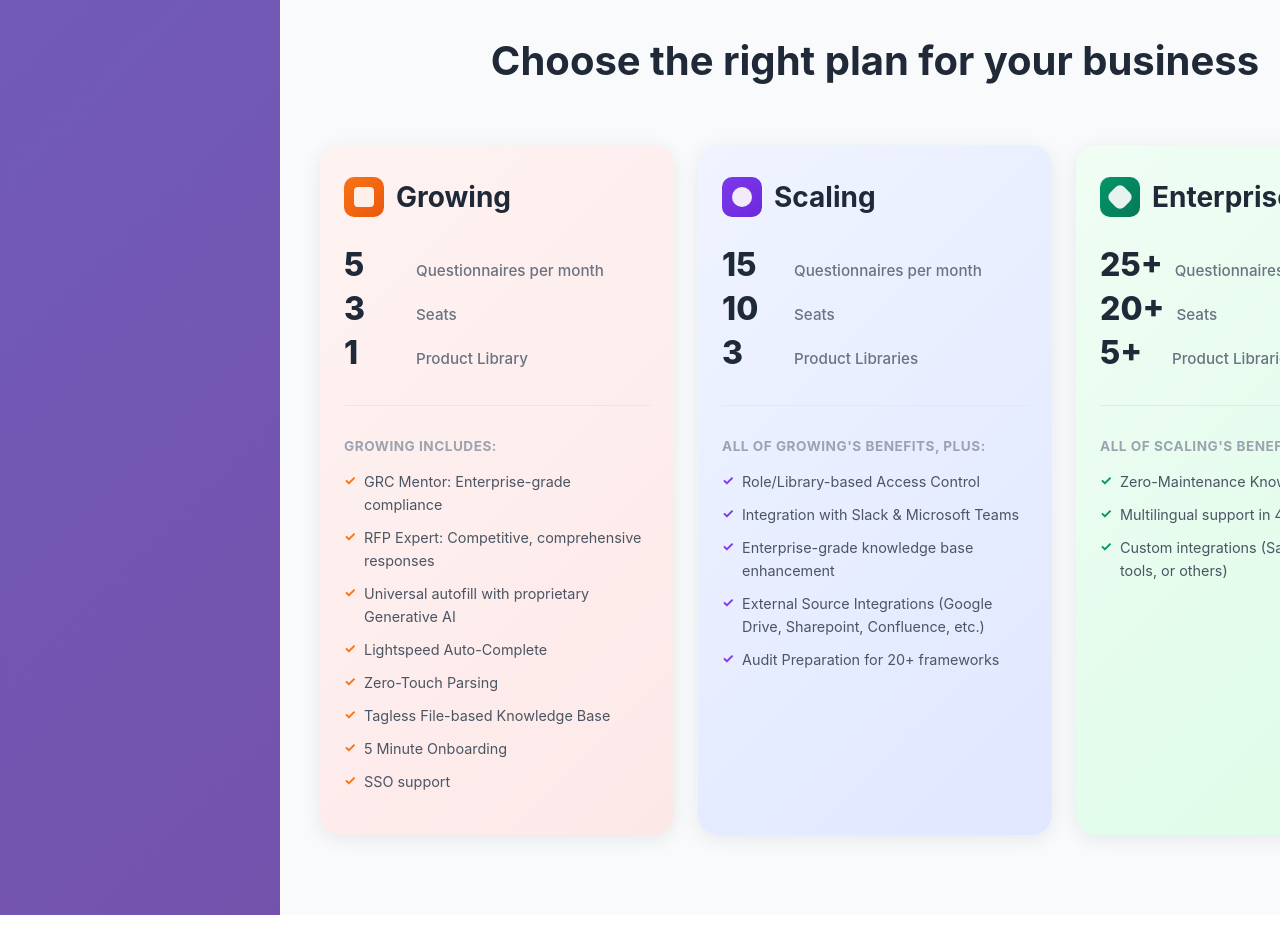
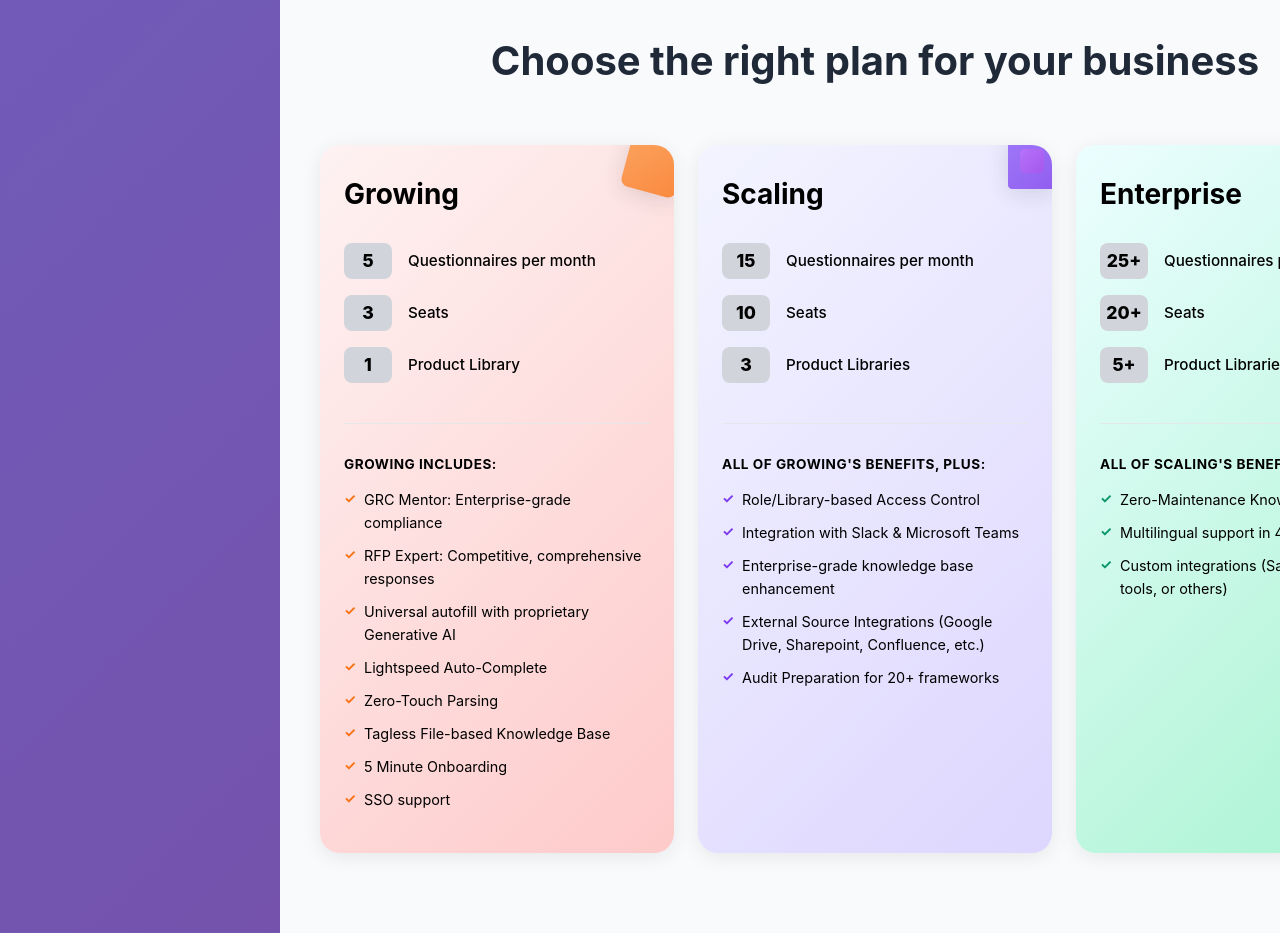
Before and after one commit to Kobaiko/vendict-product-overview, a React (Vite) app: page / in a window 1280 px wide. Shown: the part 4860-5793 px from the top of the page. Built offline with nearby package versions, Linux system fonts and the light colour scheme.

Commit message:
Update pricing section with final design changes and custom icons

```diff
--- a/src/App.css
+++ b/src/App.css
@@ -469,15 +469,27 @@ body {
 }
 
 .pricing-card.growing {
-  background: linear-gradient(135deg, #fef3f2 0%, #fde8e8 100%);
+  background: linear-gradient(135deg, #fef2f2 0%, #fecaca 100%);
 }
 
 .pricing-card.scaling {
-  background: linear-gradient(135deg, #f0f4ff 0%, #e0e7ff 100%);
+  background: linear-gradient(135deg, #f3f4ff 0%, #ddd6fe 100%);
 }
 
 .pricing-card.enterprise {
-  background: linear-gradient(135deg, #f0fdf4 0%, #dcfce7 100%);
+  background: linear-gradient(135deg, #ecfeff 0%, #a7f3d0 100%);
+}
+
+.card-icon-overlay {
+  position: absolute;
+  top: -20px;
+  right: -20px;
+  z-index: 2;
+  opacity: 0.8;
+}
+
+.floating-icon {
+  filter: drop-shadow(0 4px 12px rgba(0, 0, 0, 0.15));
 }
 
 .card-header {
@@ -485,28 +497,31 @@ body {
   align-items: center;
   gap: 12px;
   margin-bottom: 32px;
+  position: relative;
+  z-index: 1;
 }
 
 .modern-icon {
-  width: 40px;
-  height: 40px;
-  border-radius: 10px;
+  width: 48px;
+  height: 48px;
+  border-radius: 12px;
   position: relative;
   display: flex;
   align-items: center;
   justify-content: center;
+  box-shadow: 0 2px 8px rgba(0, 0, 0, 0.1);
 }
 
 .growing-icon {
-  background: linear-gradient(135deg, #f97316 0%, #ea580c 100%);
+  background: linear-gradient(135deg, #fb7185 0%, #f43f5e 100%);
 }
 
 .scaling-icon {
-  background: linear-gradient(135deg, #7c3aed 0%, #6d28d9 100%);
+  background: linear-gradient(135deg, #8b5cf6 0%, #7c3aed 100%);
 }
 
 .enterprise-icon {
-  background: linear-gradient(135deg, #059669 0%, #047857 100%);
+  background: linear-gradient(135deg, #06b6d4 0%, #0891b2 100%);
 }
 
 .icon-shape {
@@ -529,7 +544,7 @@ body {
 .card-header h3 {
   font-size: 1.75rem;
   font-weight: 700;
-  color: #1f2937;
+  color: #000000;
 }
 
 .pricing-metrics {
@@ -538,31 +553,53 @@ body {
   padding-bottom: 24px;
 }
 
-.metric-row {
+.metric-item {
   display: flex;
-  align-items: baseline;
-  gap: 12px;
-  margin-bottom: 12px;
+  align-items: center;
+  gap: 16px;
+  margin-bottom: 16px;
+}
+
+.metric-icon {
+  width: 48px;
+  height: 36px;
+  border-radius: 8px;
+  display: flex;
+  align-items: center;
+  justify-content: center;
+  flex-shrink: 0;
+  background: #d1d5db;
+}
+
+.growing-metric {
+  background: #d1d5db;
+}
+
+.scaling-metric {
+  background: #d1d5db;
+}
+
+.enterprise-metric {
+  background: #d1d5db;
 }
 
 .metric-number {
-  font-size: 2rem;
+  font-size: 1.1rem;
   font-weight: 800;
-  color: #1f2937;
-  min-width: 60px;
+  color: #000000;
   line-height: 1;
 }
 
 .metric-label {
   font-size: 0.95rem;
-  color: #6b7280;
+  color: #000000;
   font-weight: 500;
 }
 
 .features-section h4 {
   font-size: 0.85rem;
   font-weight: 700;
-  color: #9ca3af;
+  color: #000000;
   margin-bottom: 16px;
   letter-spacing: 0.5px;
   text-transform: uppercase;
@@ -576,7 +613,7 @@ body {
 .features-section li {
   font-size: 0.9rem;
   line-height: 1.6;
-  color: #4b5563;
+  color: #000000;
   margin-bottom: 10px;
   padding-left: 20px;
   position: relative;
--- a/src/App.jsx
+++ b/src/App.jsx
@@ -413,24 +413,38 @@ function App() {
 
           <div className="pricing-cards-container">
             <div className="pricing-card growing">
+              <div className="card-icon-overlay">
+                <svg width="80" height="80" viewBox="0 0 80 80" fill="none" className="floating-icon">
+                  <path d="M12 20C12 15.5817 15.5817 12 20 12H60C64.4183 12 68 15.5817 68 20V60C68 64.4183 64.4183 68 60 68H20C15.5817 68 12 64.4183 12 60V20Z" fill="url(#growing-gradient)" transform="rotate(15 40 40)"/>
+                  <defs>
+                    <linearGradient id="growing-gradient" x1="12" y1="12" x2="68" y2="68" gradientUnits="userSpaceOnUse">
+                      <stop stopColor="#fb923c"/>
+                      <stop offset="1" stopColor="#f97316"/>
+                    </linearGradient>
+                  </defs>
+                </svg>
+              </div>
               <div className="card-header">
-                <div className="modern-icon growing-icon">
-                  <div className="icon-shape"></div>
-                </div>
                 <h3>Growing</h3>
               </div>
 
               <div className="pricing-metrics">
-                <div className="metric-row">
+                <div className="metric-item">
+                  <div className="metric-icon growing-metric">
                     <span className="metric-number">5</span>
+                  </div>
                   <span className="metric-label">Questionnaires per month</span>
                 </div>
-                <div className="metric-row">
+                <div className="metric-item">
+                  <div className="metric-icon growing-metric">
                     <span className="metric-number">3</span>
+                  </div>
                   <span className="metric-label">Seats</span>
                 </div>
-                <div className="metric-row">
+                <div className="metric-item">
+                  <div className="metric-icon growing-metric">
                     <span className="metric-number">1</span>
+                  </div>
                   <span className="metric-label">Product Library</span>
                 </div>
               </div>
@@ -451,24 +465,43 @@ function App() {
             </div>
 
             <div className="pricing-card scaling">
+              <div className="card-icon-overlay">
+                <svg width="80" height="80" viewBox="0 0 80 80" fill="none" className="floating-icon">
+                  <path d="M20 12C17.7909 12 16 13.7909 16 16V60C16 62.2091 17.7909 64 20 64H60C62.2091 64 64 62.2091 64 60V16C64 13.7909 62.2091 12 60 12H20Z" fill="url(#scaling-gradient)"/>
+                  <path d="M32 24C29.7909 24 28 25.7909 28 28V44C28 46.2091 29.7909 48 32 48H48C50.2091 48 52 46.2091 52 44V28C52 25.7909 50.2091 24 48 24H32Z" fill="url(#scaling-gradient-inner)"/>
+                  <defs>
+                    <linearGradient id="scaling-gradient" x1="16" y1="12" x2="64" y2="64" gradientUnits="userSpaceOnUse">
+                      <stop stopColor="#8b5cf6"/>
+                      <stop offset="1" stopColor="#7c3aed"/>
+                    </linearGradient>
+                    <linearGradient id="scaling-gradient-inner" x1="28" y1="24" x2="52" y2="48" gradientUnits="userSpaceOnUse">
+                      <stop stopColor="#a855f7"/>
+                      <stop offset="1" stopColor="#9333ea"/>
+                    </linearGradient>
+                  </defs>
+                </svg>
+              </div>
               <div className="card-header">
-                <div className="modern-icon scaling-icon">
-                  <div className="icon-shape"></div>
-                </div>
                 <h3>Scaling</h3>
               </div>
 
               <div className="pricing-metrics">
-                <div className="metric-row">
+                <div className="metric-item">
+                  <div className="metric-icon scaling-metric">
                     <span className="metric-number">15</span>
+                  </div>
                   <span className="metric-label">Questionnaires per month</span>
                 </div>
-                <div className="metric-row">
+                <div className="metric-item">
+                  <div className="metric-icon scaling-metric">
                     <span className="metric-number">10</span>
+                  </div>
                   <span className="metric-label">Seats</span>
                 </div>
-                <div className="metric-row">
+                <div className="metric-item">
+                  <div className="metric-icon scaling-metric">
                     <span className="metric-number">3</span>
+                  </div>
                   <span className="metric-label">Product Libraries</span>
                 </div>
               </div>
@@ -486,24 +519,43 @@ function App() {
             </div>
 
             <div className="pricing-card enterprise">
+              <div className="card-icon-overlay">
+                <svg width="80" height="80" viewBox="0 0 80 80" fill="none" className="floating-icon">
+                  <path d="M12 32C12 29.7909 13.7909 28 16 28H60C62.2091 28 64 29.7909 64 32V60C64 62.2091 62.2091 64 60 64H16C13.7909 64 12 62.2091 12 60V32Z" fill="url(#enterprise-gradient)"/>
+                  <path d="M32 16C29.7909 16 28 17.7909 28 20V44C28 46.2091 29.7909 48 32 48H60C62.2091 48 64 46.2091 64 44V20C64 17.7909 62.2091 16 60 16H32Z" fill="url(#enterprise-gradient-2)"/>
+                  <defs>
+                    <linearGradient id="enterprise-gradient" x1="12" y1="28" x2="64" y2="64" gradientUnits="userSpaceOnUse">
+                      <stop stopColor="#06b6d4"/>
+                      <stop offset="1" stopColor="#0891b2"/>
+                    </linearGradient>
+                    <linearGradient id="enterprise-gradient-2" x1="28" y1="16" x2="64" y2="48" gradientUnits="userSpaceOnUse">
+                      <stop stopColor="#22d3ee"/>
+                      <stop offset="1" stopColor="#06b6d4"/>
+                    </linearGradient>
+                  </defs>
+                </svg>
+              </div>
               <div className="card-header">
-                <div className="modern-icon enterprise-icon">
-                  <div className="icon-shape"></div>
-                </div>
                 <h3>Enterprise</h3>
               </div>
 
               <div className="pricing-metrics">
-                <div className="metric-row">
+                <div className="metric-item">
+                  <div className="metric-icon enterprise-metric">
                     <span className="metric-number">25+</span>
+                  </div>
                   <span className="metric-label">Questionnaires per month</span>
                 </div>
-                <div className="metric-row">
+                <div className="metric-item">
+                  <div className="metric-icon enterprise-metric">
                     <span className="metric-number">20+</span>
+                  </div>
                   <span className="metric-label">Seats</span>
                 </div>
-                <div className="metric-row">
+                <div className="metric-item">
+                  <div className="metric-icon enterprise-metric">
                     <span className="metric-number">5+</span>
+                  </div>
                   <span className="metric-label">Product Libraries</span>
                 </div>
               </div>
```
Lines whose indentation alone changed are shown as unchanged.
